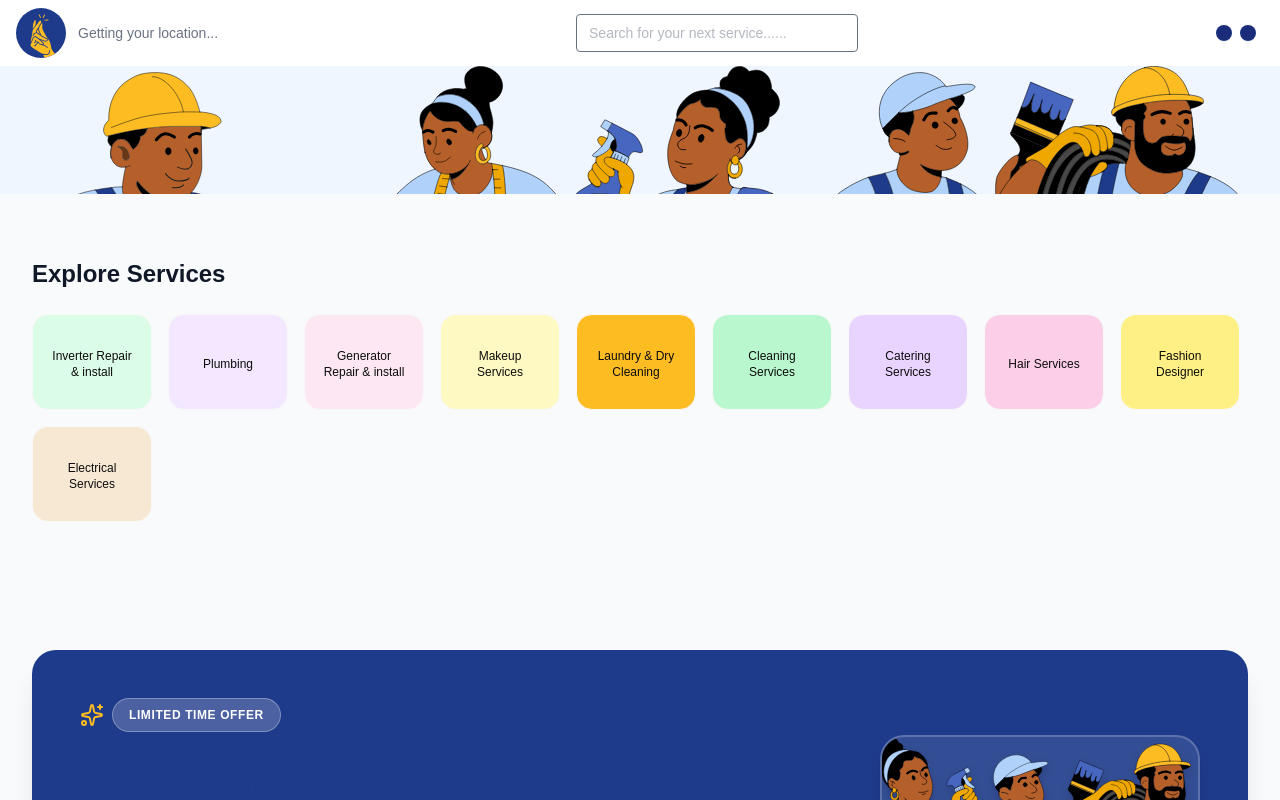
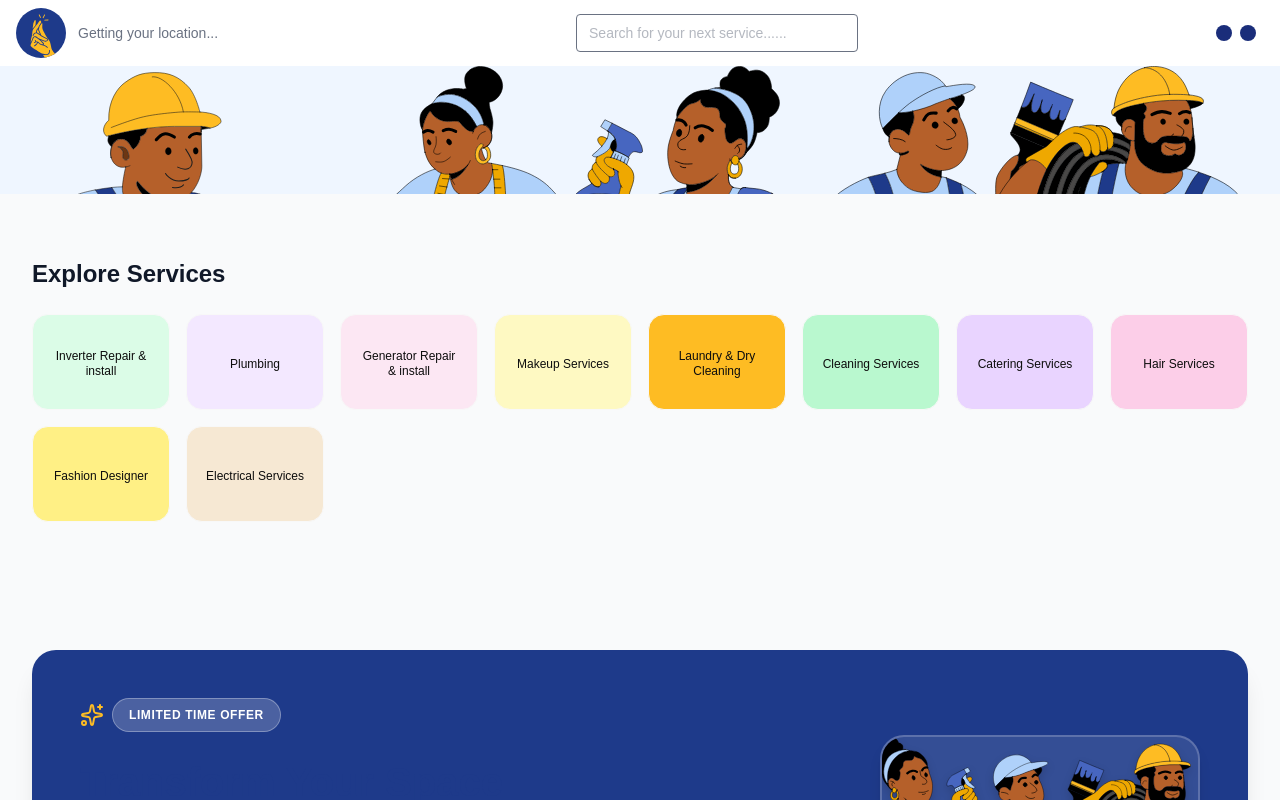
Before and after one commit to cre8lab-ng/snapwork-frontend-v1, a Next.js app: page / in a window 1280 px wide. Shown: the top 800 px of the page. Built offline with nearby package versions, Linux system fonts and the light colour scheme; no server answers.

Commit message:
new changes

```diff
--- a/src/pages/index.tsx
+++ b/src/pages/index.tsx
@@ -127,17 +127,17 @@ export default function Home() {
               Explore Services
             </h2>
 
-            <div className="flex gap-4 flex-wrap">
+            <div className="grid grid-cols-2 sm:grid-cols-3 md:grid-cols-4 lg:grid-cols-6 xl:grid-cols-8 gap-3 sm:gap-4">
               {services.map((service, index) => (
                 <button
                   key={service.id}
                   onClick={() => handleServiceSelect(service)}
                   className={`flex flex-col items-center justify-center ${getServiceBackgroundColor(
                     index
-                  )} rounded-2xl p-4 hover:shadow-md transition cursor-pointer w-[120px] h-24 flex-shrink-0 border border-gray-100`}
+                  )} rounded-2xl p-3 sm:p-4 hover:shadow-md transition cursor-pointer h-20 sm:h-24 border border-gray-100 min-w-0`}
                 >
                   <Icon name={service.icon} size="1.5" />
-                  <p className="text-xs font-medium text-center text-[#0D0D0D] mt-1">
+                  <p className="text-xs font-medium text-center text-[#0D0D0D] mt-1 leading-tight">
                     {service.title}
                   </p>
                 </button>
```
